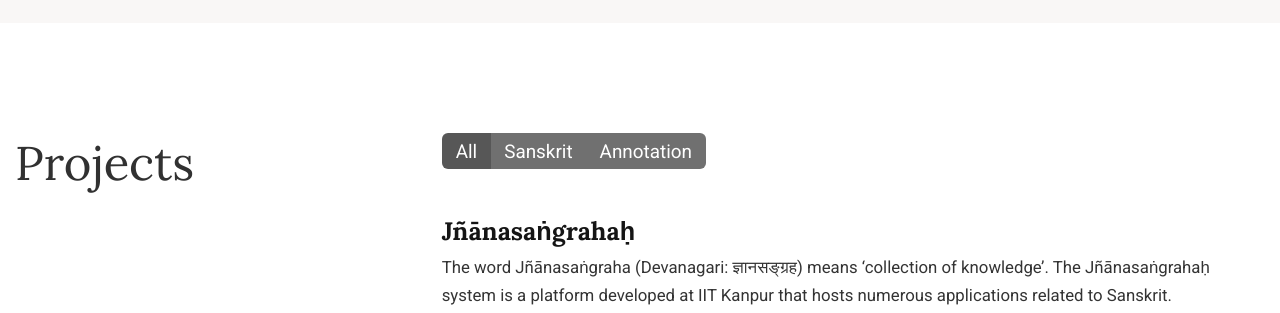
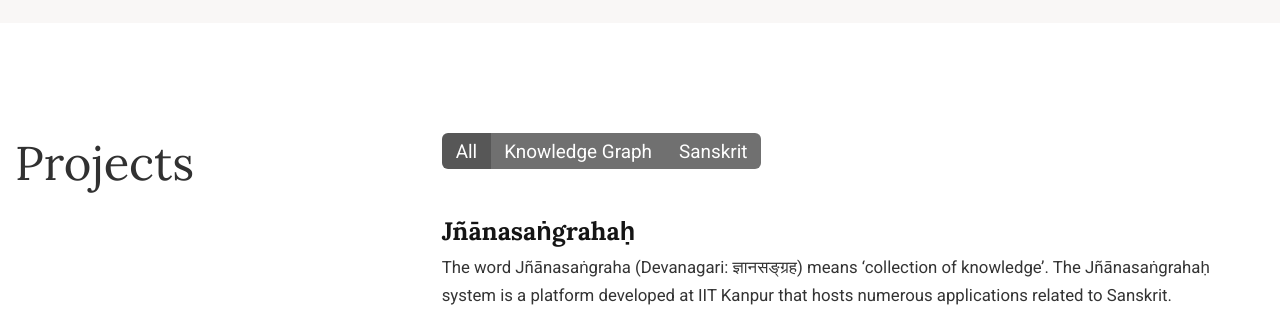
Before and after one commit to hrishikeshrt/hrishikeshrt.github.io, a plain HTML site: page index.html in a window 1280 px wide. Shown: the part 4040-4353 px from the top of the page. Drawn offline with nearby package versions, Linux system fonts and the light colour scheme; some icons are missing.

Commit message:
projects widget update

```diff
--- a/index.html
+++ b/index.html
@@ -1936,12 +1936,12 @@
 
 
 
-              <a href="#" data-filter=".js-id-Sanskrit" class="btn btn-primary btn-lg">Sanskrit</a>
-
-
-
-
-              <a href="#" data-filter=".js-id-Annotation" class="btn btn-primary btn-lg">Annotation</a>
+              <a href="#" data-filter=".js-id-knowledge-graph" class="btn btn-primary btn-lg">Knowledge Graph</a>
+
+
+
+
+              <a href="#" data-filter=".js-id-sanskrit" class="btn btn-primary btn-lg">Sanskrit</a>
 
           </div>
         </div>
```
